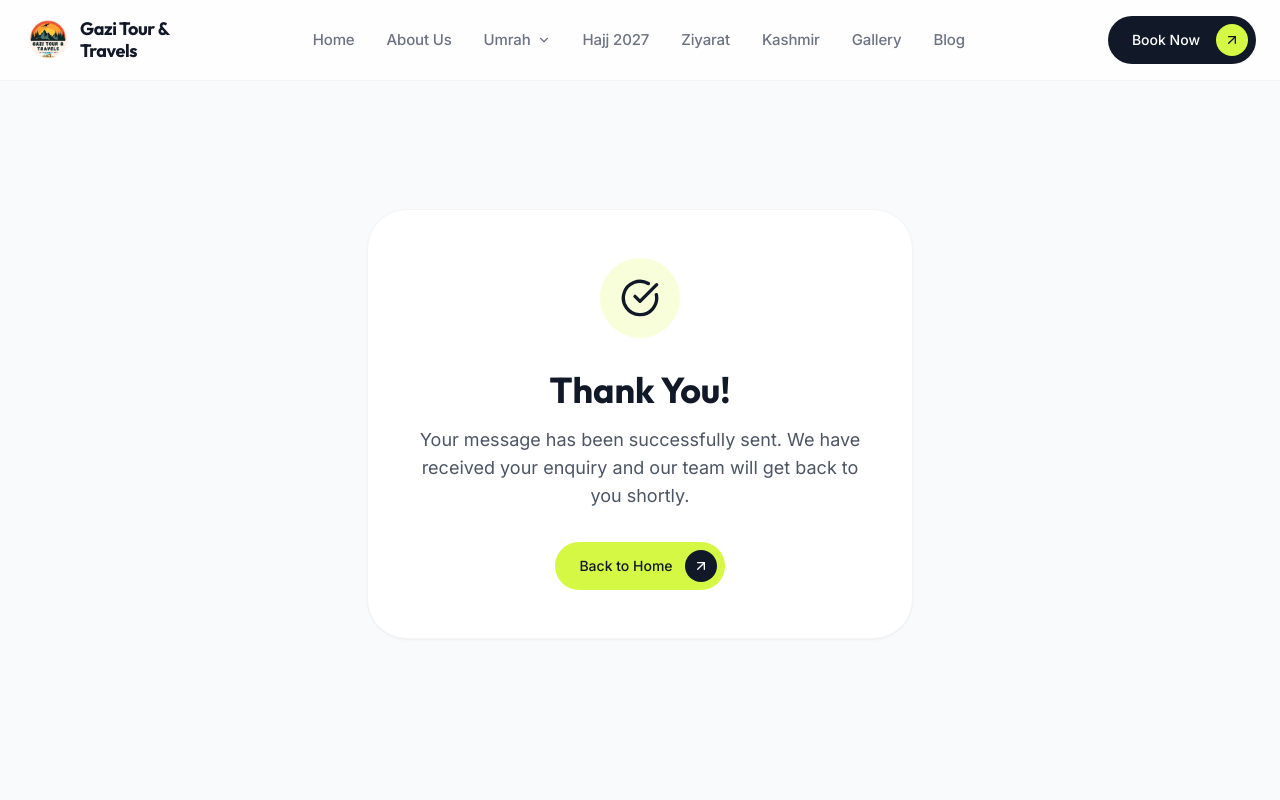
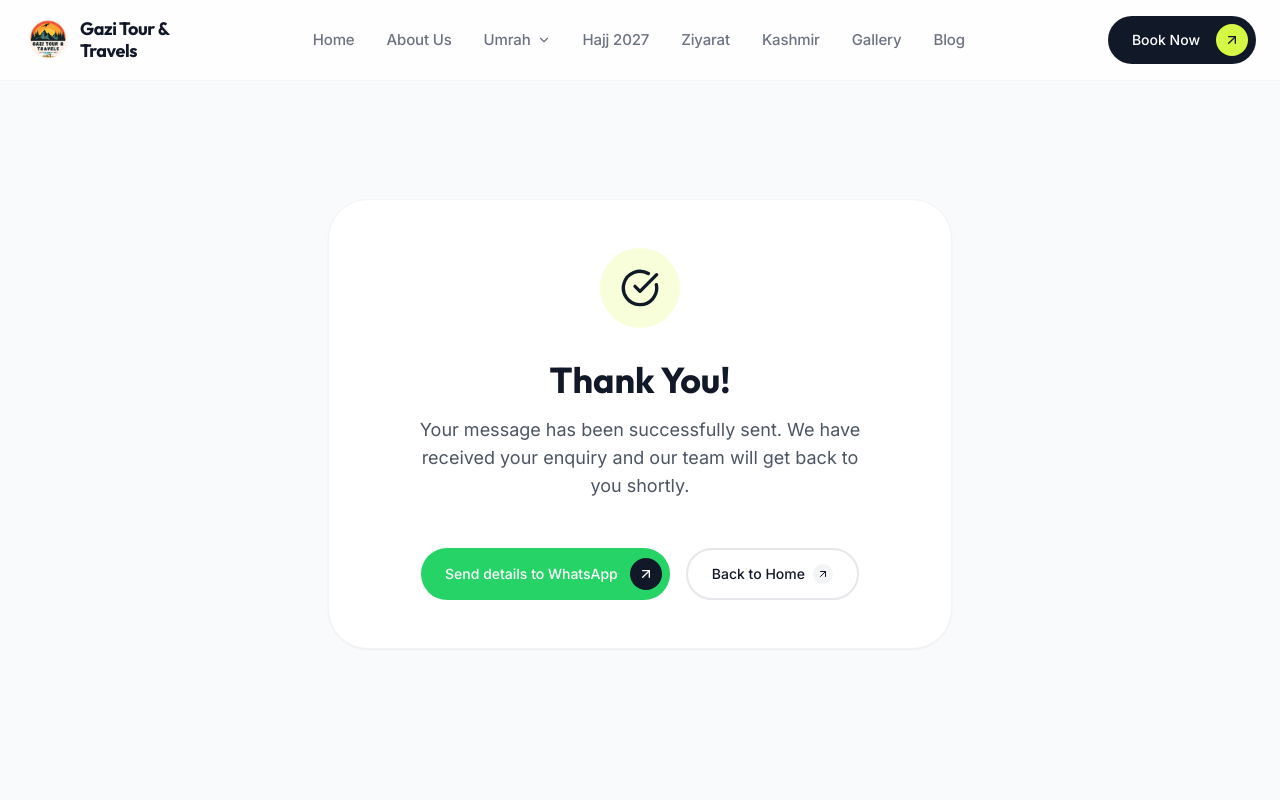
Before and after one commit to alysajad/gazitravels, a Next.js app: page /thank-you in a window 1280 px wide. Shown: the top 800 px of the page. Built offline with nearby package versions, Linux system fonts and the light colour scheme.

Commit message:
added resend email and domain touchups

```diff
--- a/package.json
+++ b/package.json
@@ -19,6 +19,7 @@
     "react": "^18",
     "react-dom": "^18",
     "react-hook-form": "^7.79.0",
+    "resend": "^6.14.0",
     "tailwind-merge": "^3.6.0",
     "zod": "^4.4.3"
   },
--- /dev/null
+++ b/src/app/api/contact/route.ts
@@ -0,0 +1,41 @@
+import { NextResponse } from 'next/server';
+import { Resend } from 'resend';
+
+const resend = new Resend(process.env.RESEND_API_KEY);
+
+export async function POST(request: Request) {
+  try {
+    const body = await request.json();
+    const { name, phone, email, journeyType, duration, date, travelers, message } = body;
+
+    if (!name || !phone) {
+      return NextResponse.json({ error: 'Name and Phone are required.' }, { status: 400 });
+    }
+
+    const htmlContent = `
+      <h2>New Enquiry from Gazi Tour & Travels</h2>
+      <p><strong>Name:</strong> ${name}</p>
+      <p><strong>Phone:</strong> ${phone}</p>
+      <p><strong>Email:</strong> ${email || 'N/A'}</p>
+      <p><strong>Journey Type:</strong> ${journeyType || 'N/A'}</p>
+      <p><strong>Duration:</strong> ${duration || 'N/A'}</p>
+      <p><strong>Preferred Date:</strong> ${date || 'N/A'}</p>
+      <p><strong>Travelers:</strong> ${travelers || 'N/A'}</p>
+      <br />
+      <h3>Message:</h3>
+      <p>${message || 'No additional message.'}</p>
+    `;
+
+    const data = await resend.emails.send({
+      from: 'Gazi Tour & Travels <onboarding@resend.dev>',
+      to: [process.env.CONTACT_EMAIL as string],
+      subject: `New Enquiry from ${name} - ${journeyType || 'General Enquiry'}`,
+      html: htmlContent,
+    });
+
+    return NextResponse.json(data);
+  } catch (error) {
+    console.error('Error sending email:', error);
+    return NextResponse.json({ error: 'Failed to send email' }, { status: 500 });
+  }
+}
--- a/src/app/contact/page.tsx
+++ b/src/app/contact/page.tsx
@@ -72,12 +72,35 @@ function ContactForm() {
     }));
   };
 
-  const handleSubmit = (e: React.FormEvent) => {
+  const [isSubmitting, setIsSubmitting] = useState(false);
+
+  const handleSubmit = async (e: React.FormEvent) => {
     e.preventDefault();
-    // Simulate form submission
-    setTimeout(() => {
-      router.push("/thank-you");
-    }, 500);
+    setIsSubmitting(true);
+
+    try {
+      const response = await fetch('/api/contact', {
+        method: 'POST',
+        headers: { 'Content-Type': 'application/json' },
+        body: JSON.stringify(formData),
+      });
+
+      if (!response.ok) {
+        throw new Error('Failed to send message');
+      }
+
+      // Serialize form data to URL parameters
+      const params = new URLSearchParams();
+      Object.entries(formData).forEach(([key, value]) => {
+        if (value) params.append(key, value);
+      });
+
+      router.push(`/thank-you?${params.toString()}`);
+    } catch (error) {
+      console.error(error);
+      alert('There was an error sending your message. Please try again or contact us directly.');
+      setIsSubmitting(false);
+    }
   };
 
   return (
@@ -208,11 +231,13 @@ function ContactForm() {
         />
       </div>
 
-      <button type="submit" className="group inline-flex items-center justify-center gap-2 rounded-full bg-accent px-8 py-4 font-medium text-dark hover:bg-accent-hover transition-colors duration-fast w-full">
-        Send Message
-        <div className="w-8 h-8 rounded-full bg-dark flex items-center justify-center text-white">
-          <svg xmlns="http://www.w3.org/2000/svg" width="24" height="24" viewBox="0 0 24 24" fill="none" stroke="currentColor" strokeWidth="2" strokeLinecap="round" strokeLinejoin="round" className="w-4 h-4 transition-transform group-hover:scale-110"><path d="M7 7h10v10"/><path d="M7 17 17 7"/></svg>
-        </div>
+      <button type="submit" disabled={isSubmitting} className="group inline-flex items-center justify-center gap-2 rounded-full bg-accent px-8 py-4 font-medium text-dark hover:bg-accent-hover transition-colors duration-fast w-full disabled:opacity-70 disabled:cursor-not-allowed">
+        {isSubmitting ? "Sending..." : "Send Message"}
+        {!isSubmitting && (
+          <div className="w-8 h-8 rounded-full bg-dark flex items-center justify-center text-white">
+            <svg xmlns="http://www.w3.org/2000/svg" width="24" height="24" viewBox="0 0 24 24" fill="none" stroke="currentColor" strokeWidth="2" strokeLinecap="round" strokeLinejoin="round" className="w-4 h-4 transition-transform group-hover:scale-110"><path d="M7 7h10v10"/><path d="M7 17 17 7"/></svg>
+          </div>
+        )}
       </button>
     </form>
   );
--- a/src/app/thank-you/page.tsx
+++ b/src/app/thank-you/page.tsx
@@ -1,35 +1,67 @@
+"use client";
+
 import { Navbar } from "@/components/layout/Navbar";
 import { Footer } from "@/components/layout/Footer";
 import { WhatsAppButton } from "@/components/layout/WhatsAppButton";
 import { CTAButton } from "@/components/ui/CTAButton";
 import { CheckCircle } from "lucide-react";
-import { Metadata } from "next";
+import { useSearchParams } from "next/navigation";
+import { Suspense } from "react";
 
-export const metadata: Metadata = {
-  title: "Thank You | Gazi Tour & Travels",
-  description: "Thank you for contacting us.",
-};
+function ThankYouContent() {
+  const searchParams = useSearchParams();
+
+  // Extract form details
+  const name = searchParams.get("name") || "";
+  const journeyType = searchParams.get("journeyType") || "General Enquiry";
+  const duration = searchParams.get("duration") || "";
+  const travelers = searchParams.get("travelers") || "";
+
+  // Format the WhatsApp message
+  const whatsappMessage = `Assalamu Alaikum, I just submitted an enquiry on your website.
+Here are my details:
+- Name: ${name}
+- Interested In: ${journeyType}
+${duration ? `- Duration: ${duration}\n` : ''}${travelers ? `- Travelers: ${travelers}\n` : ''}
+Could you please share more details?`;
+
+  const encodedMessage = encodeURIComponent(whatsappMessage);
+  const whatsappUrl = `https://wa.me/917006604820?text=${encodedMessage}`;
+
+  return (
+    <div className="bg-white rounded-[40px] shadow-sm border border-gray-100 p-8 sm:p-12 flex flex-col items-center">
+      <div className="w-20 h-20 bg-accent/20 rounded-full flex items-center justify-center mb-8">
+        <CheckCircle className="w-10 h-10 text-dark" />
+      </div>
+      <h1 className="font-display font-bold text-4xl text-dark mb-4 text-center">
+        Thank You!
+      </h1>
+      <p className="text-lg text-gray-600 mb-8 max-w-md mx-auto text-center">
+        Your message has been successfully sent. We have received your enquiry and our team will get back to you shortly.
+      </p>
+
+      <div className="flex flex-col sm:flex-row gap-4 w-full sm:w-auto mt-4">
+        <CTAButton href={whatsappUrl} variant="accent" className="w-full sm:w-auto justify-center bg-[#25D366] hover:bg-[#1ebd5a] text-white border-none">
+          Send details to WhatsApp
+        </CTAButton>
+
+        <CTAButton href="/" variant="outline" className="w-full sm:w-auto justify-center">
+          Back to Home
+        </CTAButton>
+      </div>
+    </div>
+  );
+}
 
 export default function ThankYouPage() {
   return (
     <>
       <Navbar />
       <main className="min-h-screen flex flex-col pt-24 md:pt-32 pb-16 md:pb-20 bg-gray-50 items-center justify-center">
-        <div className="max-w-2xl mx-auto px-6 text-center">
-          <div className="bg-white rounded-[40px] shadow-sm border border-gray-100 p-12 flex flex-col items-center">
-            <div className="w-20 h-20 bg-accent/20 rounded-full flex items-center justify-center mb-8">
-              <CheckCircle className="w-10 h-10 text-dark" />
-            </div>
-            <h1 className="font-display font-bold text-4xl text-dark mb-4">
-              Thank You!
-            </h1>
-            <p className="text-lg text-gray-600 mb-8 max-w-md mx-auto">
-              Your message has been successfully sent. We have received your enquiry and our team will get back to you shortly.
-            </p>
-            <CTAButton href="/" variant="accent" className="w-full sm:w-auto justify-center">
-              Back to Home
-            </CTAButton>
-          </div>
+        <div className="max-w-2xl mx-auto px-6 w-full">
+          <Suspense fallback={<div className="bg-white rounded-[40px] shadow-sm border border-gray-100 p-12 h-64 flex items-center justify-center">Loading...</div>}>
+            <ThankYouContent />
+          </Suspense>
         </div>
       </main>
       <Footer />
```
Also changed, not shown: 1 other file (tests, documents, lock files or other folders).
